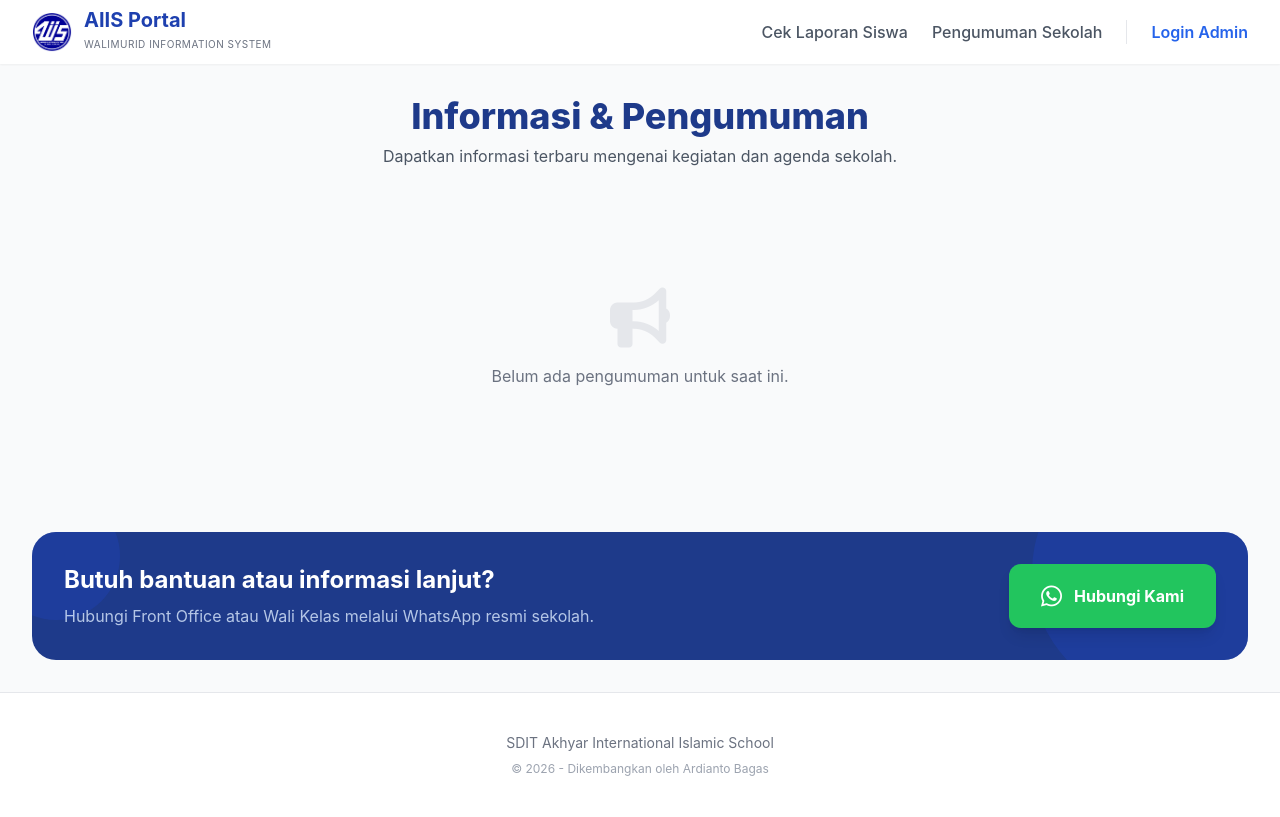
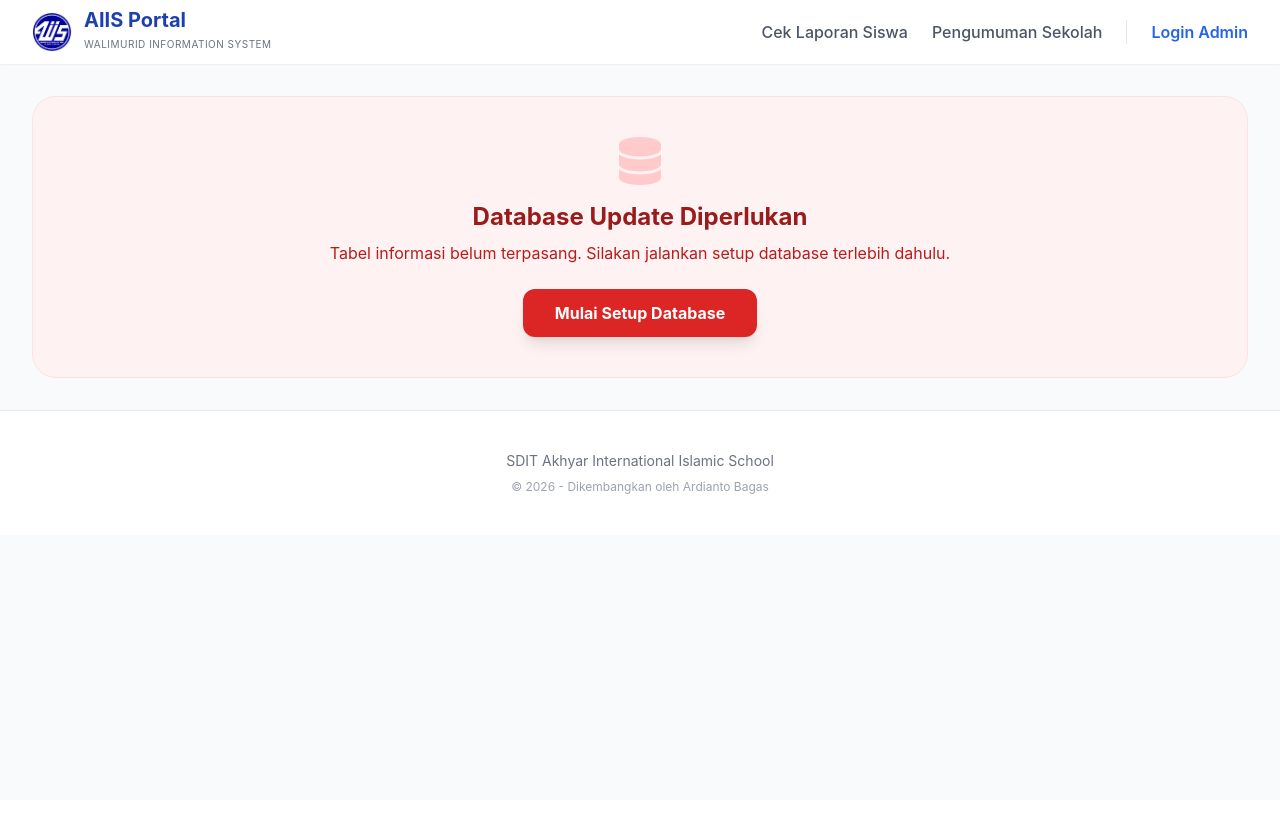
Before and after one commit to alkhunzaki/absensi_sdit, a PHP site: page /informasi.php in a window 1280 px wide. After the commit the page ends 494 px from the top, so only its background shows below. Run offline with PHP 8.4, Linux system fonts and the light colour scheme; data that the repository does not hold is empty; some libraries are stand-ins or nearby versions.

Commit message:
Add safety checks for missing database tables

```diff
--- a/informasi.php
+++ b/informasi.php
@@ -3,6 +3,18 @@
 template_portal_header('Pengumuman Sekolah');
 
 // Ambil pengumuman
+$check_table = mysqli_query($koneksi, "SHOW TABLES LIKE 'pengumuman'");
+if (mysqli_num_rows($check_table) == 0) {
+    echo "<div class='bg-red-50 p-10 rounded-3xl border border-red-100 text-center'>";
+    echo "<i class='fas fa-database text-5xl text-red-200 mb-4 block'></i>";
+    echo "<h2 class='text-2xl font-bold text-red-800 mb-2'>Database Update Diperlukan</h2>";
+    echo "<p class='text-red-700 mb-6'>Tabel informasi belum terpasang. Silakan jalankan setup database terlebih dahulu.</p>";
+    echo "<a href='setup_db_new.php' class='bg-red-600 hover:bg-red-700 text-white px-8 py-3 rounded-xl font-bold shadow-lg transition-all inline-block'>Mulai Setup Database</a>";
+    echo "</div>";
+    template_portal_footer();
+    exit;
+}
+
 $query = "SELECT * FROM pengumuman ORDER BY tanggal DESC";
 $result = mysqli_query($koneksi, $query);
 ?>
```
Also changed, not shown: master_pengumuman.php (+11 -0 lines).
